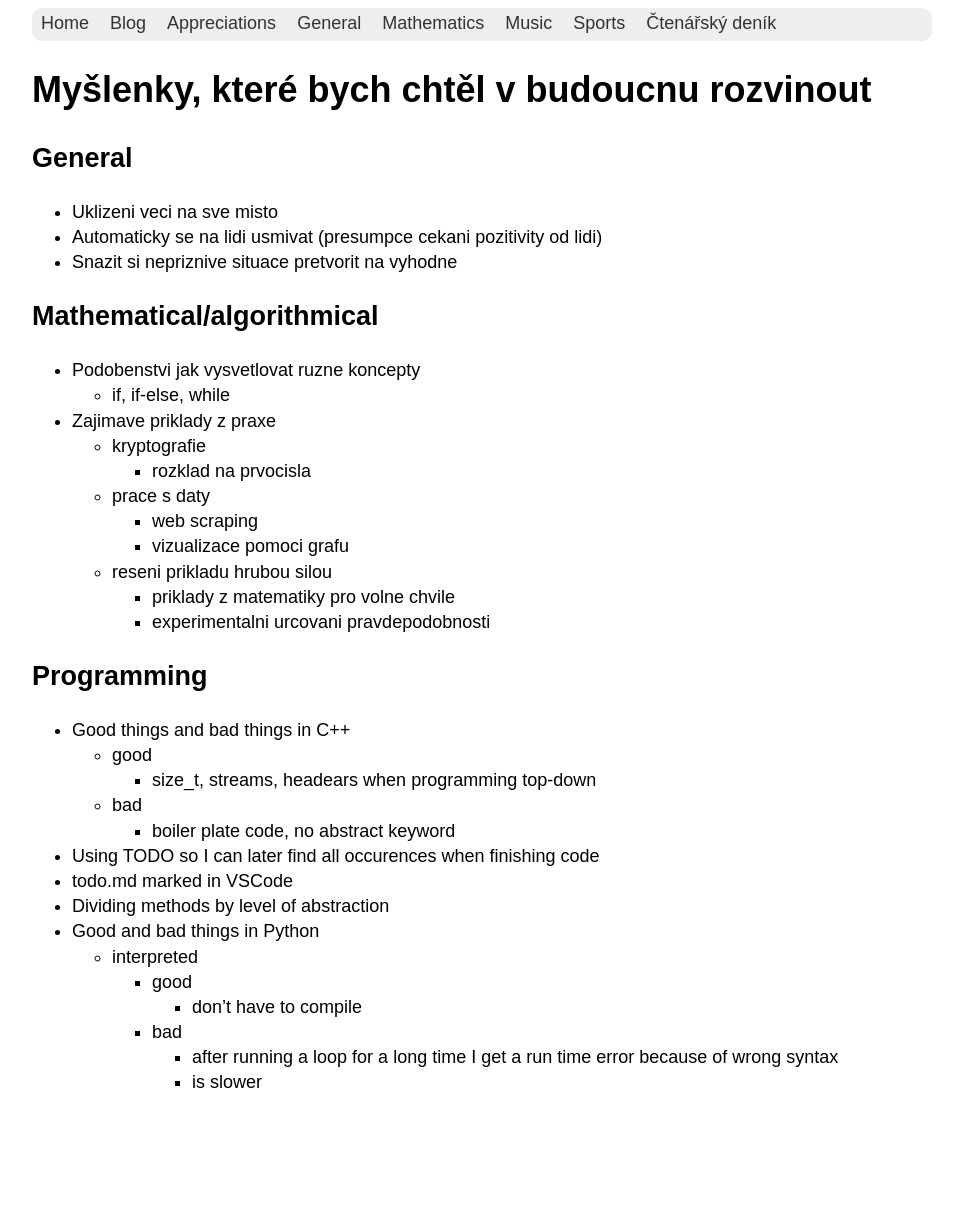
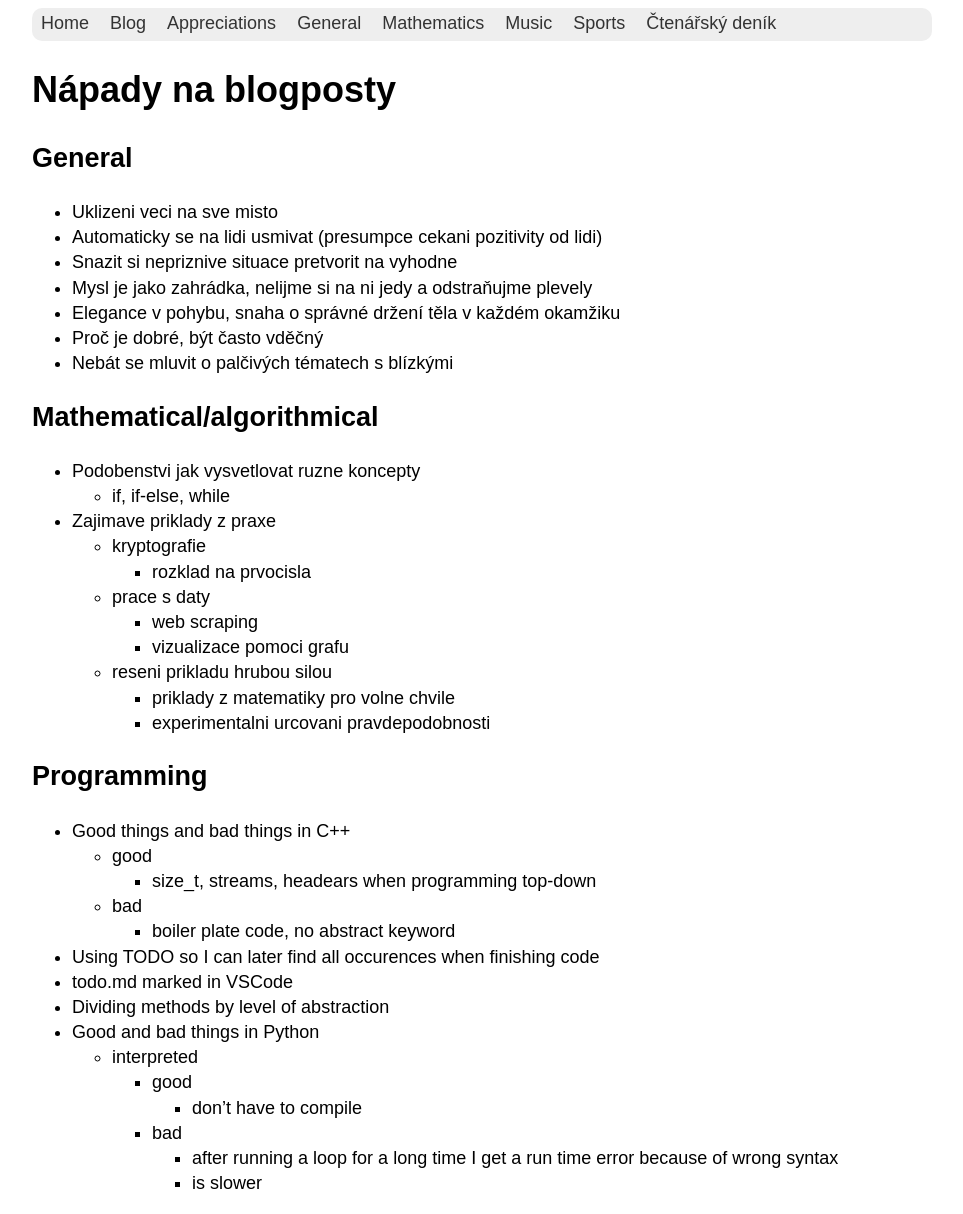
Before and after one commit to hartmaj2/hartmaj2.github.io, a Jekyll site: the page built from _posts/2025-09-03-post.md, in a window 1280 px wide. Shown: the whole page, without its empty margins (158-1121 px from the left). Built offline with Jekyll 4.4.1, drawn with Linux system fonts in a browser that asks for light colours; before the commit the page ends 1114 px from its top, so only the background shows below that.

Commit message:
Update nápady

```diff
--- a/_posts/2025-09-03-post.md
+++ b/_posts/2025-09-03-post.md
@@ -1,15 +1,19 @@
 ---
 layout: default
-title: Myšlenky, které bych chtěl v budoucnu rozvinout
+title: Nápady na blogposty
 ---
 
-# {{ page.title }}
+# Nápady na blogposty
 
 ## General
 
 - Uklizeni veci na sve misto
 - Automaticky se na lidi usmivat (presumpce cekani pozitivity od lidi)
 - Snazit si nepriznive situace pretvorit na vyhodne
+- Mysl je jako zahrádka, nelijme si na ni jedy a odstraňujme plevely
+- Elegance v pohybu, snaha o správné držení těla v každém okamžiku
+- Proč je dobré, být často vděčný
+- Nebát se mluvit o palčivých tématech s blízkými
 
 ## Mathematical/algorithmical
 
```
